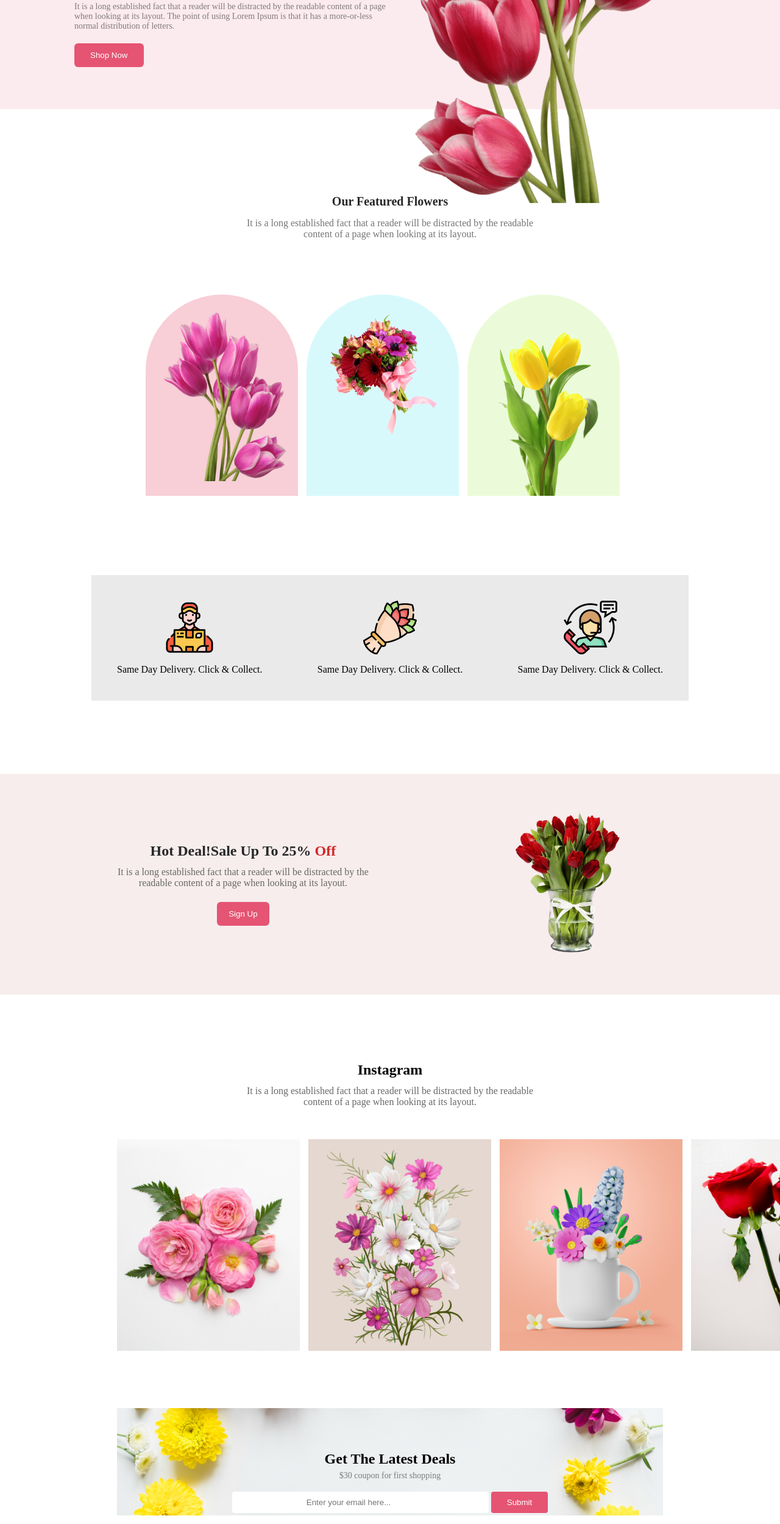
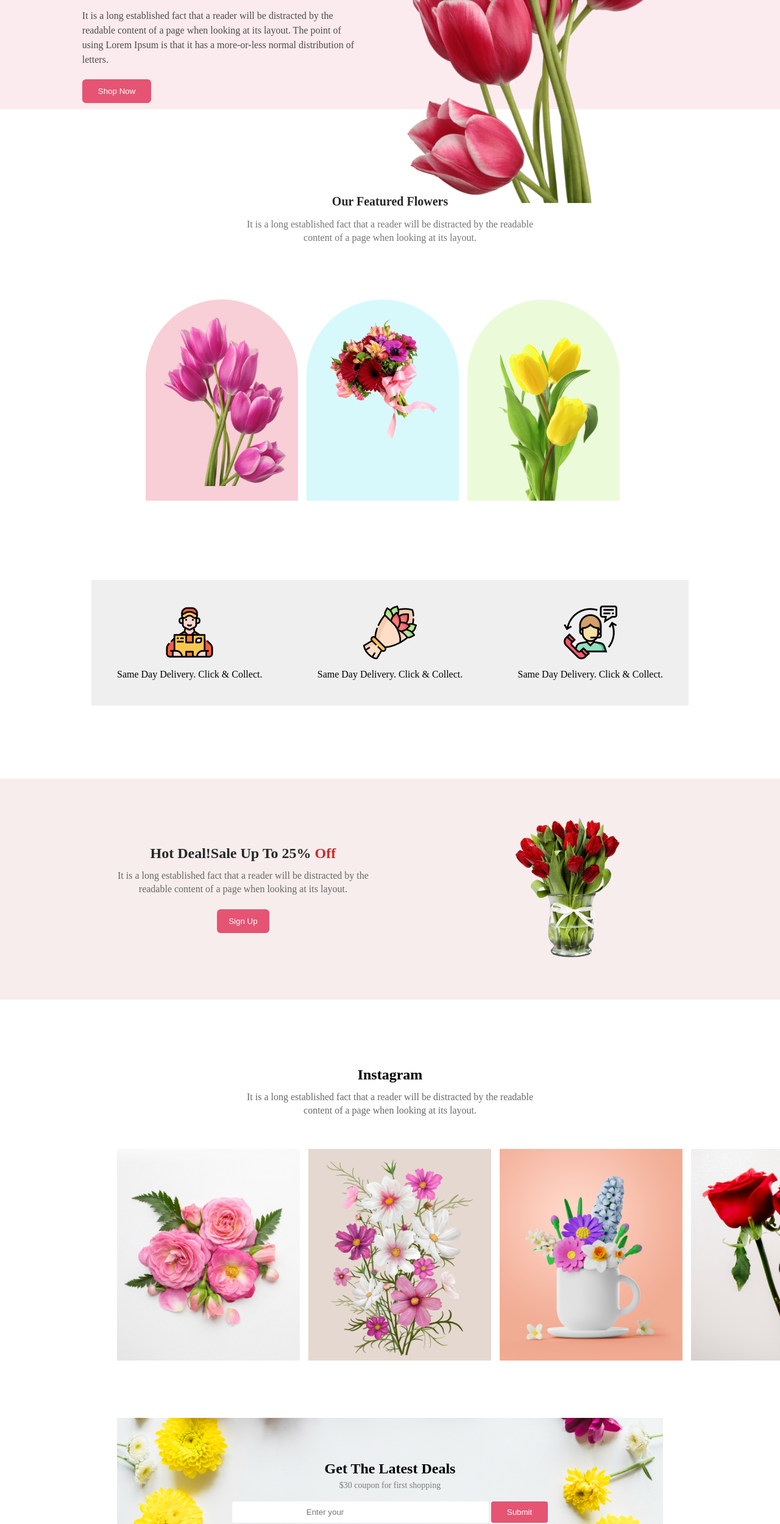
Before and after one commit to SafayetAhme/new-assignment, a plain HTML site: page index.html in a window 1280 px wide. Shown: the part 301-2800 px from the top of the page at 61% size. Drawn offline with Linux system fonts and the light colour scheme.

Commit message:
Everything

```diff
--- a/index.html
+++ b/index.html
@@ -106,7 +106,7 @@
         <h2>Get The Latest Deals</h2>
         <p>$30 coupon for first shopping</p>
         <div class="email">
-            <input type="text" placeholder="Enter your email here...">
+            <input type="text" placeholder="Enter your" required>
             <button class="submit">Submit</button>
         </div>
     </div>
--- a/style.css
+++ b/style.css
@@ -15,7 +15,7 @@
     background-size: cover;
 }
 .text-container {
-    width: 40%;
+    width: 36%;
     padding-left: 110px;
 }
 .text-container h1 {
@@ -24,11 +24,13 @@
     color: #272727;
 }
 .text-container p {
-    font-size: 14px;
-    color: #27272794;
+    font-size: 16px;
+    font-weight:normal;
+    color: rgb(75, 75, 75);
     padding-top: 16px;
     padding-bottom: 20px;
     margin-top: 12px;
+    line-height: 24px;
 }
 .text-container .btn {
     background-color: #E55473;
@@ -57,6 +59,7 @@
 .featured-text p {
     color: #272727a4;
     padding-top: 15px;
+    line-height: 22px;
 }
 .card-1 {
     background-color: #e5547349;
@@ -103,7 +106,7 @@
 .all-section {
     display: flex;
     padding: 22px;
-    background-color: #27272718;
+    background-color: #52525218;
     width: 70%;
     margin: auto;
     align-items: center;
@@ -152,6 +155,7 @@
 .left-text p{
     color: #272727ad;
     padding-bottom: 22px;
+    line-height: 22px;
 }
 .left-text .btn {
     background-color: #E55473;
@@ -170,6 +174,7 @@
 }
 .cal-1 p{
     color: #686868;
+    line-height: 22px;
 }
 .img-1 img {
     width: 300px;
@@ -209,12 +214,11 @@
     color: rgb(124, 124, 124);
 }
 .email [type="text"] {
+    flex: 1;
     padding: 10px 122px;
     border: none;
+    outline: none;
     border-radius: 4px;
-}
-.email .placeholder{
-    text-align: right;
 }
 .email .submit {
     padding: 10px 26px;
@@ -239,6 +243,7 @@
 }
 .Footer p{
     padding-bottom: 12px;
+    line-height: 22px;
 }
 .Footer .footer-email {
     color: #b4b4b4;
```
